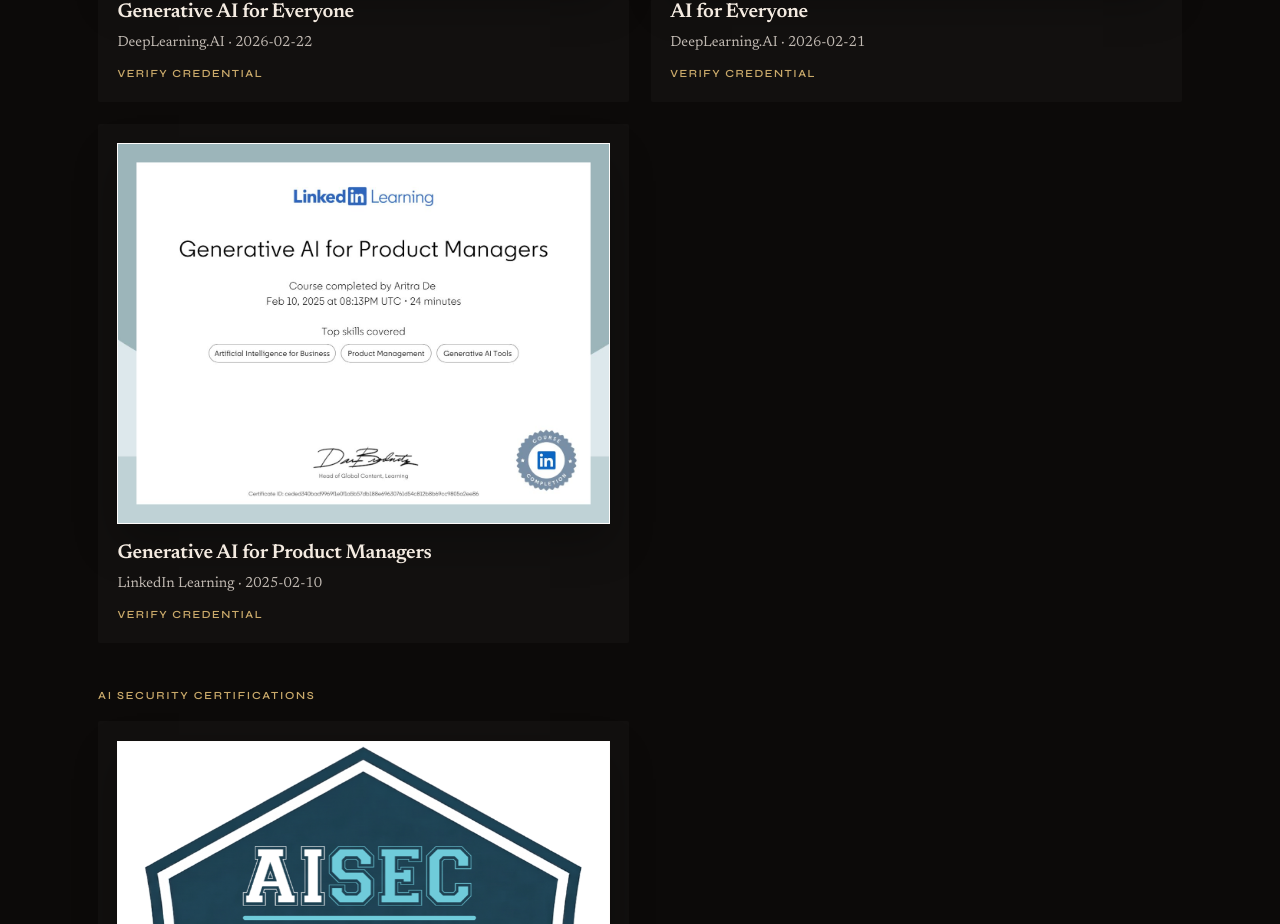
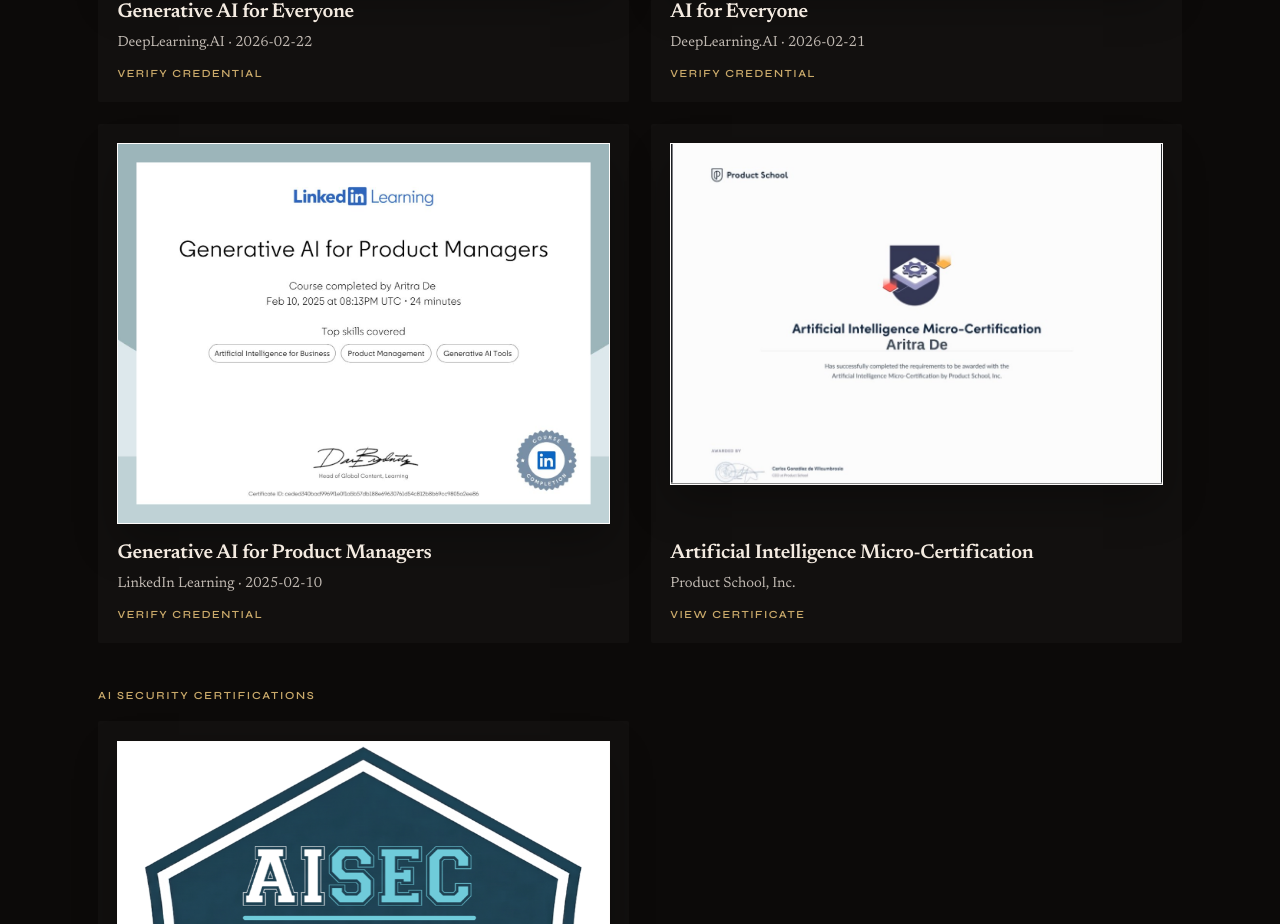
Before and after one commit to aritrade/aritrade.github.io, a React (Vite) app: page / in a window 1280 px wide. Shown: the part 9820-10744 px from the top of the page. Built offline with nearby package versions, Linux system fonts and the light colour scheme.

Commit message:
Add Product School AI Micro-Certification artwork.
Co-authored-by: Cursor <cursoragent@cursor.com>

```diff
--- a/src/App.tsx
+++ b/src/App.tsx
@@ -624,7 +624,11 @@ export default function App() {
                               <span className="mgmt-cert-verify">
                                 Verify credential
                               </span>
-                            ) : null}
+                            ) : (
+                              <span className="mgmt-cert-verify">
+                                View certificate
+                              </span>
+                            )}
                           </span>
                         </>
                       );
--- a/src/data/content.ts
+++ b/src/data/content.ts
@@ -30,6 +30,7 @@
  *   certifications.resumeOnly[]          → text-only lines when no certificate artwork exists
  *   To add a Credly badge: save PNG under public/badges/, add to badges[] (and featured[] if desired), bump credlyCount
  *   To add a certificate image: save under public/certificates/, add to ai[] / aiSecurity[] / management[] / wellbeing[]
+ *     (omit url when there is no public verify link — the card will open the image larger)
  *   To remove: delete the entry (and optionally the file); adjust credlyCount for Credly badges
  *
  * Experience / skills / work / writing / mentoring
@@ -626,6 +627,11 @@ export const certifications: {
       image: "/certificates/generative-ai-product-managers.jpg",
       url: "https://www.linkedin.com/learning/certificates/ceded340bad9969f1e0f1a5b57db188e69630761d54c812b8b69cc9805a2ee86",
     },
+    {
+      name: "Artificial Intelligence Micro-Certification",
+      issuer: "Product School, Inc.",
+      image: "/certificates/ai-micro-cert-product-school.jpg",
+    },
   ],
   /** AI security credentials with real artwork */
   aiSecurity: [
```
Also changed, not shown: public/certificates/ai-micro-cert-product-school.jpg (added).
